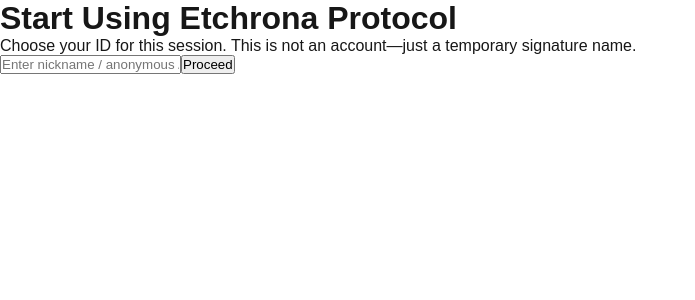
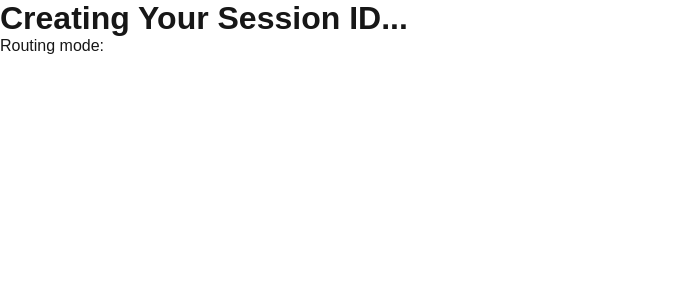
Before and after one commit to etchrona-system/etchrona-site, a Next.js app: page /identity in a window 1280 px wide. Shown: the top 300 px of the page, without its empty margins (0-695 px from the left). Built offline with nearby package versions, Linux system fonts and the light colour scheme.

Commit message:
Fix routing logic: multi-mode now properly redirects to /verify-multi

```diff
--- a/app/identity/page.tsx
+++ b/app/identity/page.tsx
@@ -1,59 +1,39 @@
-'use client';
+"use client";
 
-import { useState, useEffect } from "react";
-import { useRouter } from "next/navigation";
+import { useEffect } from "react";
+import { useRouter, useSearchParams } from "next/navigation";
 
-export default function Identity() {
-  const [nickname, setNickname] = useState("");
-  const [lastUsed, setLastUsed] = useState<string | null>(null);
+export default function IdentityPage() {
   const router = useRouter();
+  const searchParams = useSearchParams();
+  const mode = searchParams.get("mode");
 
   useEffect(() => {
-    if (typeof window !== "undefined") {
-      const saved = localStorage.getItem("etchrona-nickname");
-      if (saved) setLastUsed(saved);
-    }
-  }, []);
+    if (!mode) return;
 
-  const handleSubmit = (e: React.FormEvent) => {
-    e.preventDefault();
-    if (nickname.trim() === "") return;
+    const timer = setTimeout(() => {
+      switch (mode) {
+        case "single":
+          router.push("/verify");
+          break;
+        case "multi":
+          router.push("/verify-multi");
+          break;
+        case "query":
+          router.push("/result");
+          break;
+        default:
+          router.push("/");
+      }
+    }, 1200);
 
-    if (typeof window !== "undefined") {
-      localStorage.setItem("etchrona-nickname", nickname);
-    }
-
-    router.push("/verify");
-  };
+    return () => clearTimeout(timer);
+  }, [mode, router]);
 
   return (
-    <main className="flex flex-col items-center justify-center min-h-screen p-4">
-      <h1 className="text-2xl font-bold mb-4">Start Using Etchrona Protocol</h1>
-      <p className="mb-2 text-sm text-gray-600">
-        Choose your ID for this session. This is not an account—just a temporary signature name.
-      </p>
-
-      {lastUsed && (
-        <p className="mb-2 text-yellow-600 text-sm">
-          You last used: <strong>{lastUsed}</strong>. You may reuse or enter a new one.
-        </p>
-      )}
-
-      <form onSubmit={handleSubmit} className="flex flex-col items-center gap-2 w-full max-w-sm">
-        <input
-          type="text"
-          placeholder="Enter nickname / anonymous / real name"
-          value={nickname}
-          onChange={(e) => setNickname(e.target.value)}
-          className="border border-gray-300 p-2 w-full rounded"
-        />
-        <button
-          type="submit"
-          className="bg-black text-white px-4 py-2 rounded hover:bg-gray-800 transition"
-        >
-          Proceed
-        </button>
-      </form>
+    <main className="flex flex-col items-center justify-center min-h-screen p-6">
+      <h1 className="text-xl font-bold mb-3">Creating Your Session ID...</h1>
+      <p className="text-sm text-gray-600">Routing mode: {mode}</p>
     </main>
   );
 }
```
